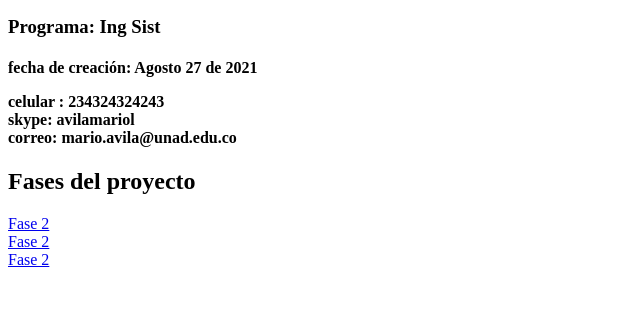
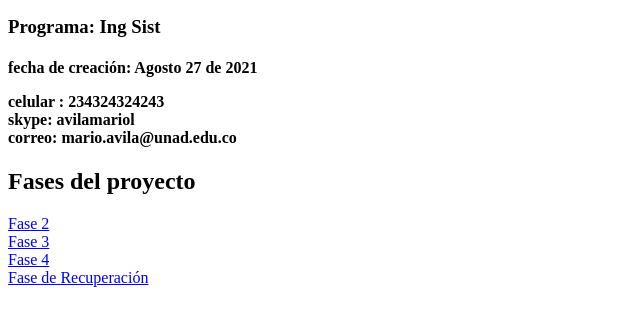
Before and after one commit to avmario/DSW-954, a plain HTML site: page index.html in a window 1280 px wide. Shown: the part 105-426 px from the top of the page, without its empty margins (0-640 px from the left). Drawn offline with Linux system fonts and the light colour scheme.

Commit message:
Update index.html

```diff
--- a/index.html
+++ b/index.html
@@ -21,8 +21,9 @@
 
 <h2> Fases del proyecto</h2>
 <a href="fase2/design.html"> Fase 2</a> <br>
-<a href="fase3/"> Fase 2</a> <br>
-<a href="fase4/"> Fase 2</a>
+<a href="fase3/"> Fase 3</a> <br>
+<a href="fase4/"> Fase 4</a> <br>
+<a href="RecuperacionFase3"> Fase de Recuperación</a>
 
 
 
```
